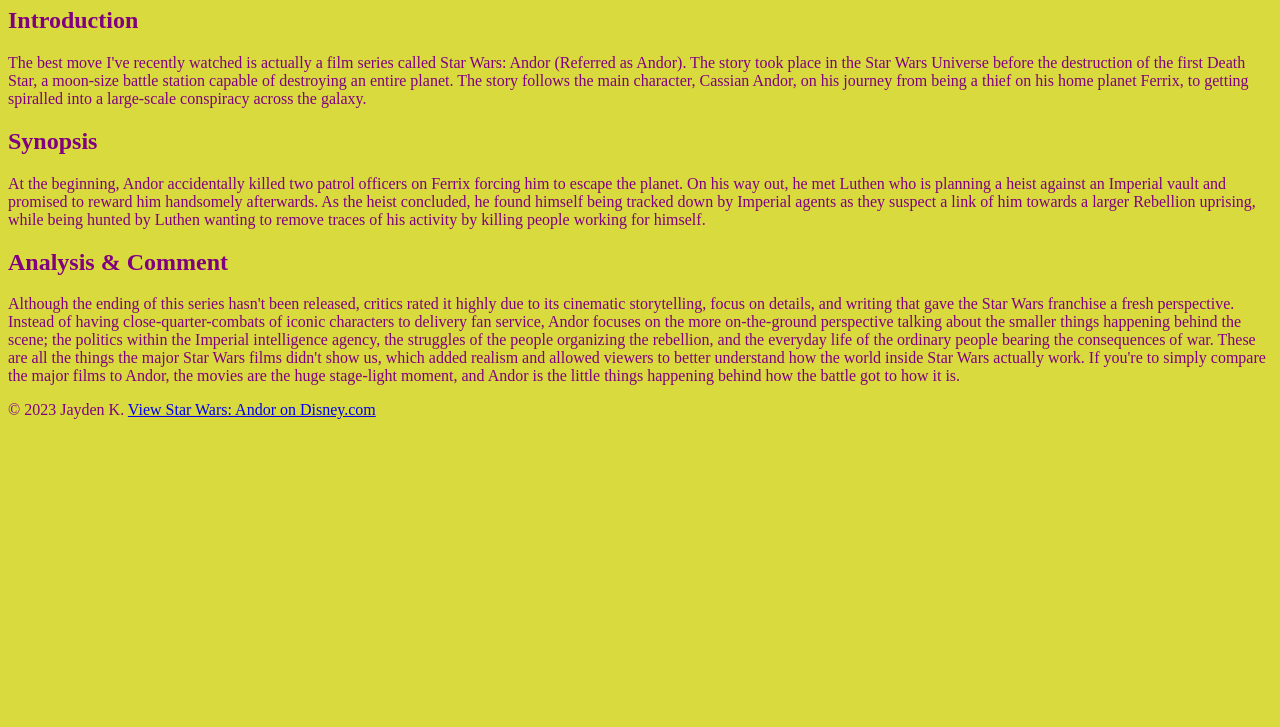
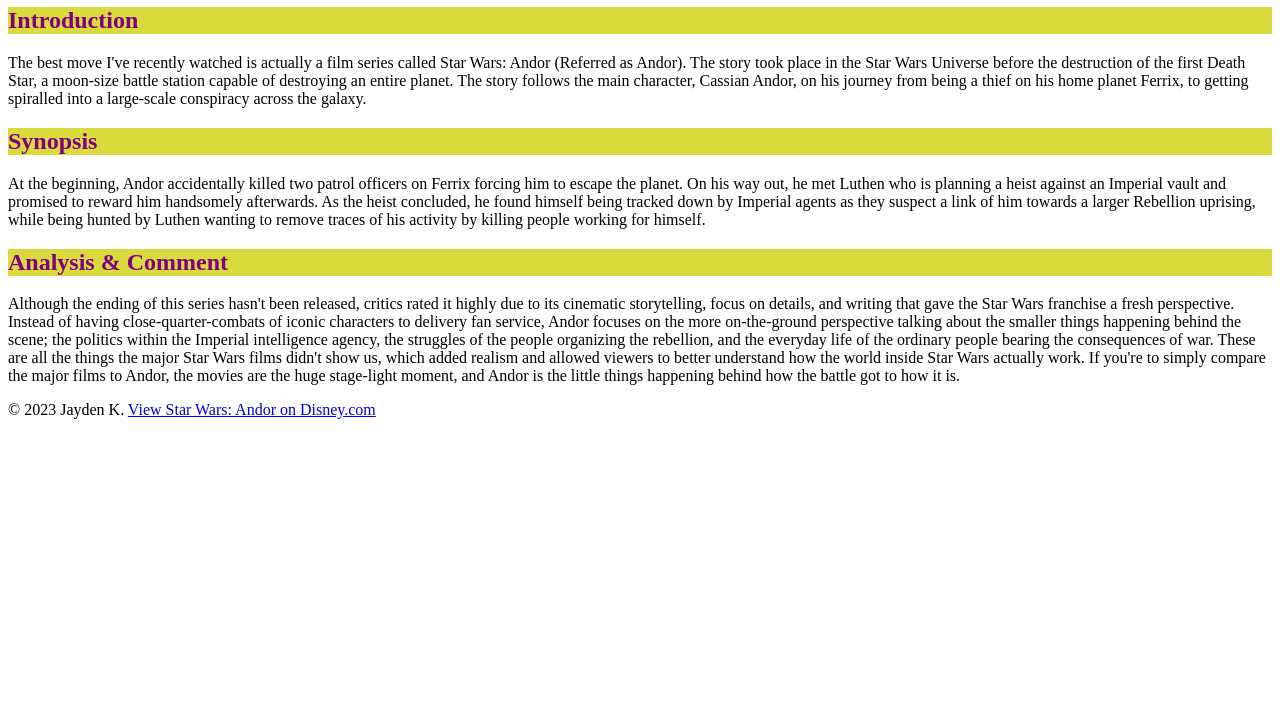
Before and after one commit to koxxwlu/UX220_Lab_3, a plain HTML site: page index.html in a window 1280 px wide. Shown: the part 73-800 px from the top of the page. Drawn offline with Linux system fonts and the light colour scheme.

Commit message:
Update index.html

```diff
--- a/index.html
+++ b/index.html
@@ -31,7 +31,7 @@
     </footer>
   </body>
     <style type="text/css">
-  body {
+  h2 {
     color: purple;
     background-color: #d8da3d }
   </style>
```
